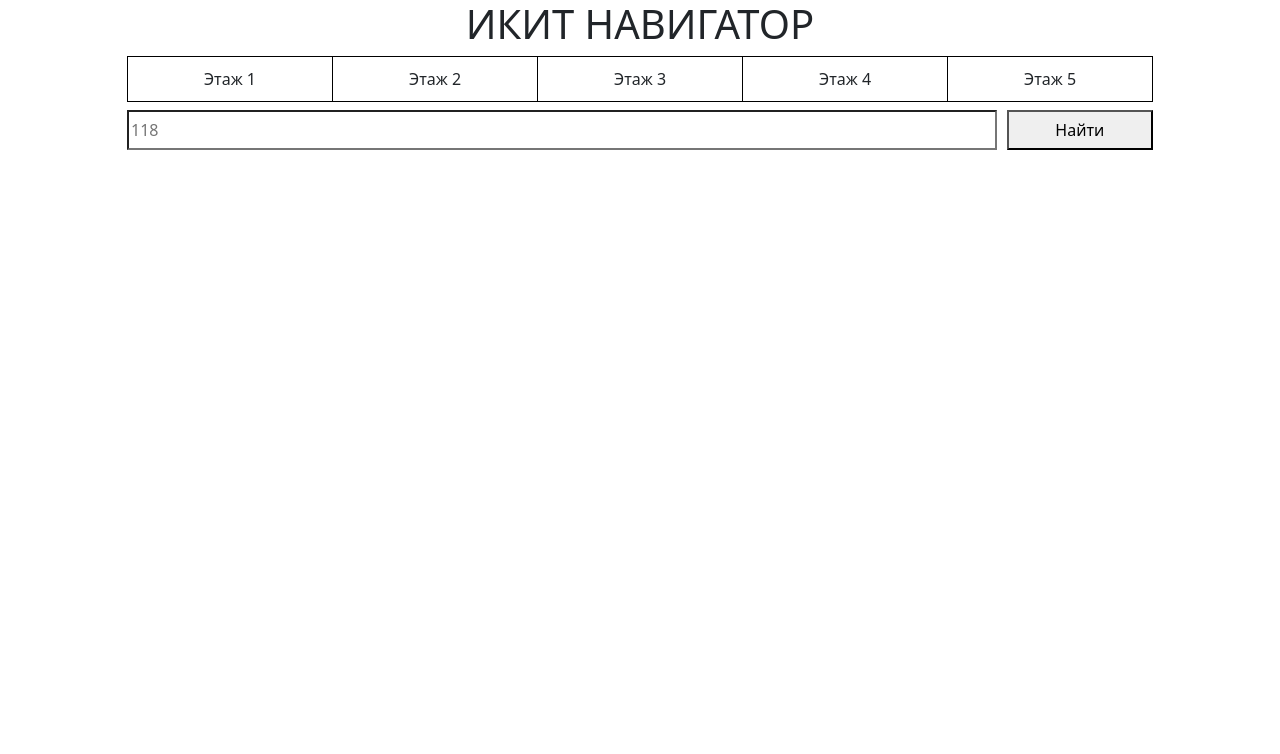
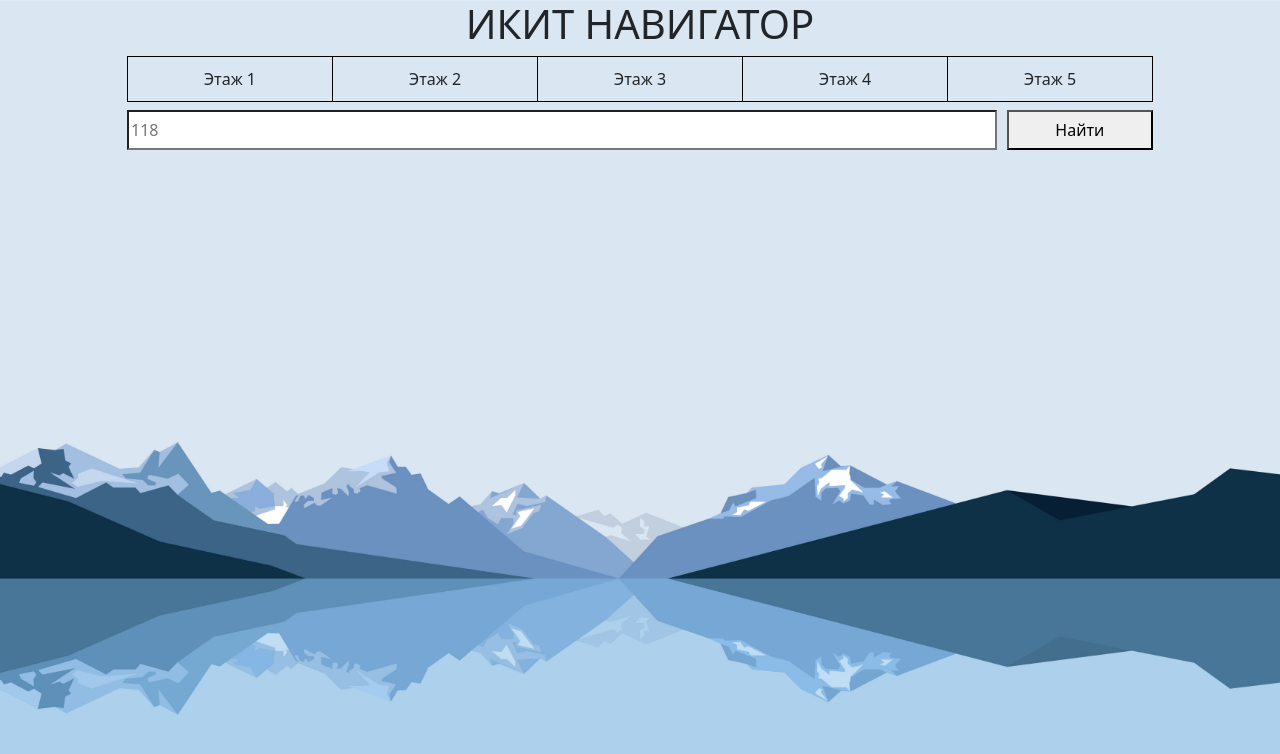
Before and after one commit to zxckrot/ikit-navigation, a plain HTML site: page index.html in a window 1280 px wide. Drawn offline with nearby package versions, Linux system fonts and the light colour scheme.

Commit message:
new background

```diff
--- a/style.css
+++ b/style.css
@@ -16,7 +16,16 @@ html {
 
 body {
     font-family: 'Roboto', sans-serif;
+    background: url(img/background.jpg) no-repeat;
+  background-position: center center;
+  background-attachment: fixed;
+  -webkit-background-size: cover;
+  -moz-background-size: cover;
+  -o-background-size: cover;
+  background-size: cover;
+
 }
+
 
 .container-fluid {
     max-width: 1050px;
```
Also changed, not shown: img/background.jpg (added).
